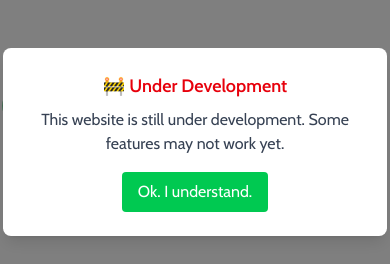
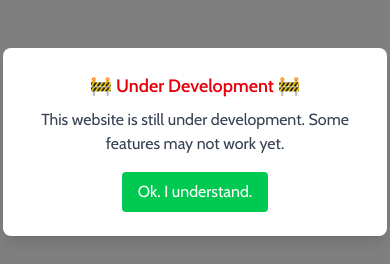
Before and after one commit to Hashimukh-Foundation/Hashimukh-Frontend, a React (Vite) app: page /gallery in a window 390 px wide. Shown: the part 280-544 px from the top of the page. Built offline with nearby package versions, Linux system fonts and the light colour scheme.

Commit message:
ui fixes

```diff
--- a/src/components/DevNoticeModal.jsx
+++ b/src/components/DevNoticeModal.jsx
@@ -16,7 +16,7 @@ export default function DevNoticeModal() {
       {/* Modal box */}
       <div className="relative bg-white p-6 rounded-lg shadow-lg max-w-sm w-full text-center transition-all duration-300 ease-in-out">
         <h2 className="text-lg font-semibold text-red-600 mb-2">
-          🚧 Under Development
+          🚧 Under Development 🚧
         </h2>
         <p className="text-gray-700 mb-4">
           This website is still under development. Some features may not work
--- a/src/components/Gallery.jsx
+++ b/src/components/Gallery.jsx
@@ -18,7 +18,9 @@ const Gallery = () => {
 
       {/* Centered text */}
       <div className="flex items-center justify-center min-h-screen">
-        <h1 className="text-7xl font-black text-[#00A63E] ">Coming Soon...</h1>
+        <h1 className="text-4xl sm:text-5xl md:text-7xl font-black text-[#00A63E] ">
+          Coming Soon...
+        </h1>
       </div>
     </div>
   );
--- a/src/index.css
+++ b/src/index.css
@@ -5,6 +5,16 @@ body {
   font-family: "Cabin", sans-serif;
   /* scroll-behavior: smooth; */
 }
+/* Works on Chrome, Edge, Safari */
+::-webkit-scrollbar {
+  display: none;
+}
+
+/* Works on Firefox */
+html {
+  scrollbar-width: none;
+}
+
 /*
 @keyframes fadeIn {
   from {
```
